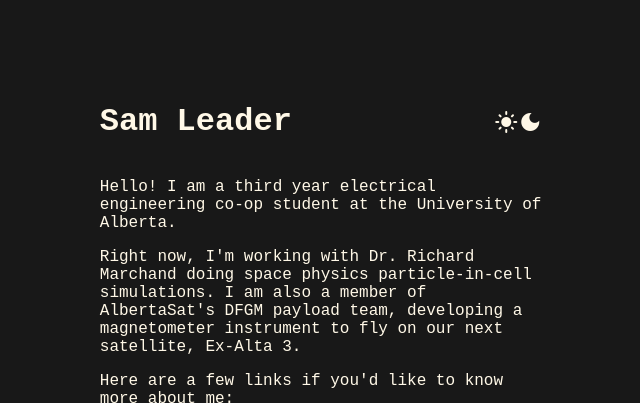
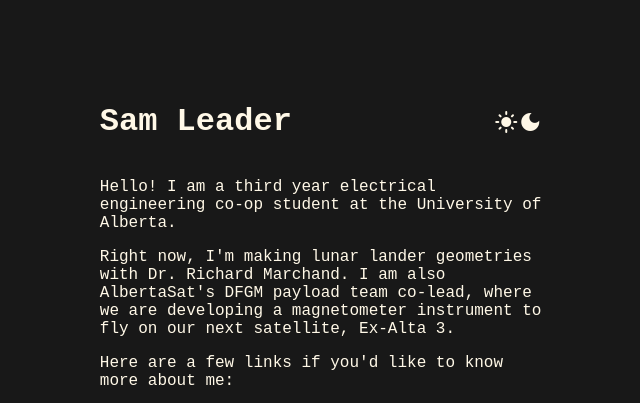
Before and after one commit to samldr/samldr.github.io, a plain HTML site: page index.html in a window 1280 px wide. Shown: the whole page, without its empty margins (319-959 px from the left). Drawn offline with nearby package versions, Linux system fonts and the light colour scheme.

Commit message:
updated text

```diff
--- a/index.html
+++ b/index.html
@@ -37,7 +37,8 @@
             </div>
             <div class="paragraphs">
                 <p>Hello! I am a third year electrical engineering co-op student at the University of Alberta.</p>
-                <p>Right now, I'm working with Dr. Richard Marchand doing space physics particle-in-cell simulations. I am also a member of AlbertaSat's DFGM payload team, developing a magnetometer instrument to fly on our next satellite, Ex-Alta 3.</p>
+                <p>Right now, I'm making lunar lander geometries with Dr. Richard Marchand. I am also AlbertaSat's DFGM payload team co-lead, where we are developing a magnetometer instrument to fly on our next satellite, Ex-Alta 3.</p>
+                <!-- <p>This winter, I'll be working with Dr. Frédéric Sirois on applied superconductivity at Polytechnique Montréal for my co-op work term.</p> -->
                 <p>Here are a few links if you'd like to know more about me: <span class="linkTitle" id="linkTitle" style="margin: 0px; font-weight: bold;"></span></p>
             </div>
             <div class='nav'>
```
